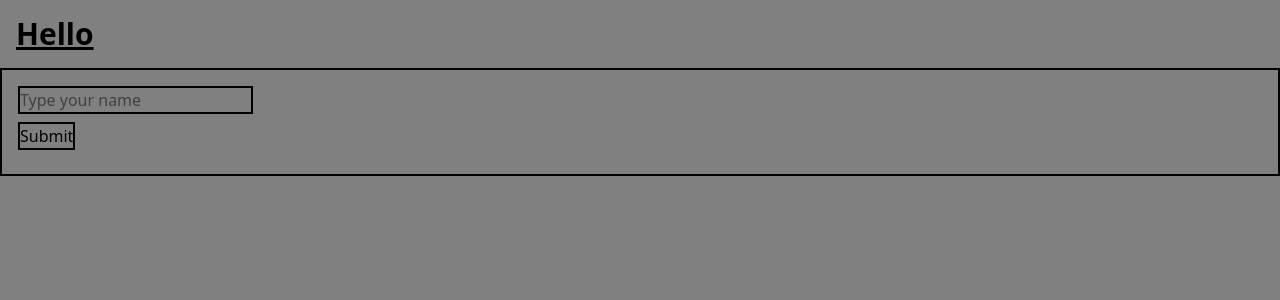
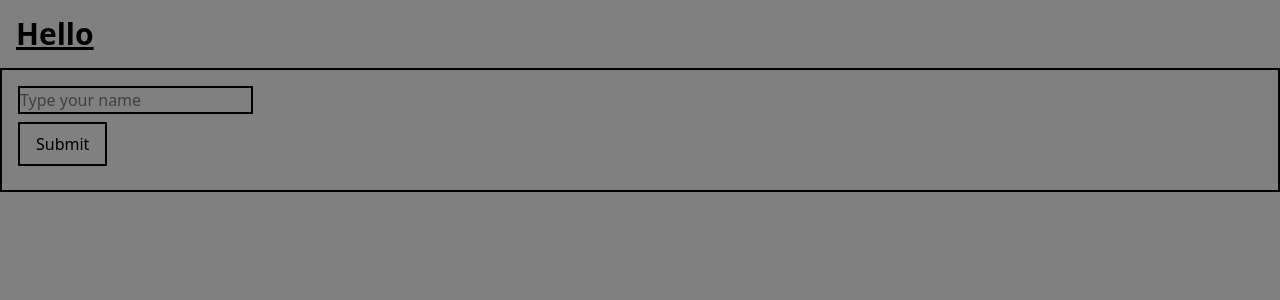
Before and after one commit to Eran2001/dp-react-course, a React (Vite) app: page / in a window 1280 px wide. Shown: the top 300 px of the page. Built offline with nearby package versions, Linux system fonts and the light colour scheme.

Commit message:
done adding form styles

```diff
--- a/src/App.jsx
+++ b/src/App.jsx
@@ -25,7 +25,7 @@ function App() {
           className="border-2 border-black"
         />
         <input
-          className="border-2 border-black block my-2"
+          className="border-2 border-black block my-2 px-4 py-2"
           type="submit"
           name="submit"
           value="Submit"
```
